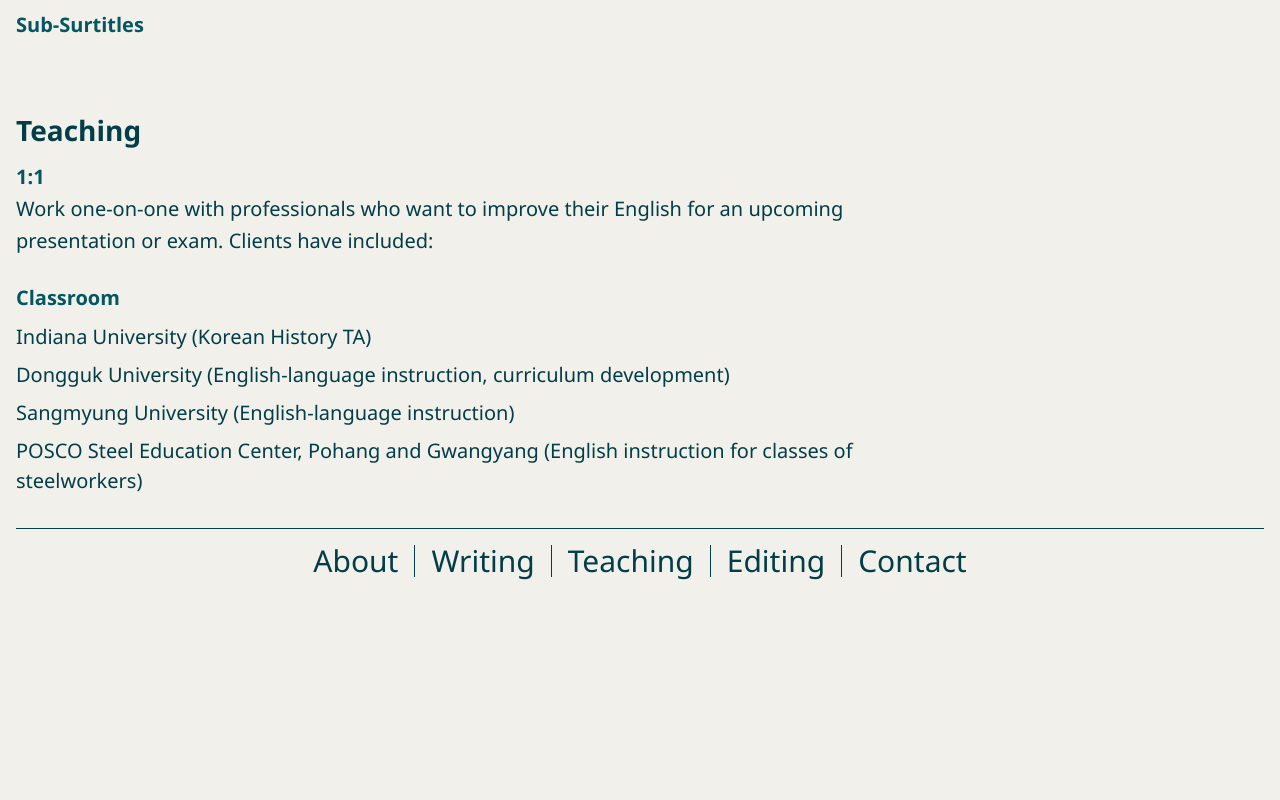
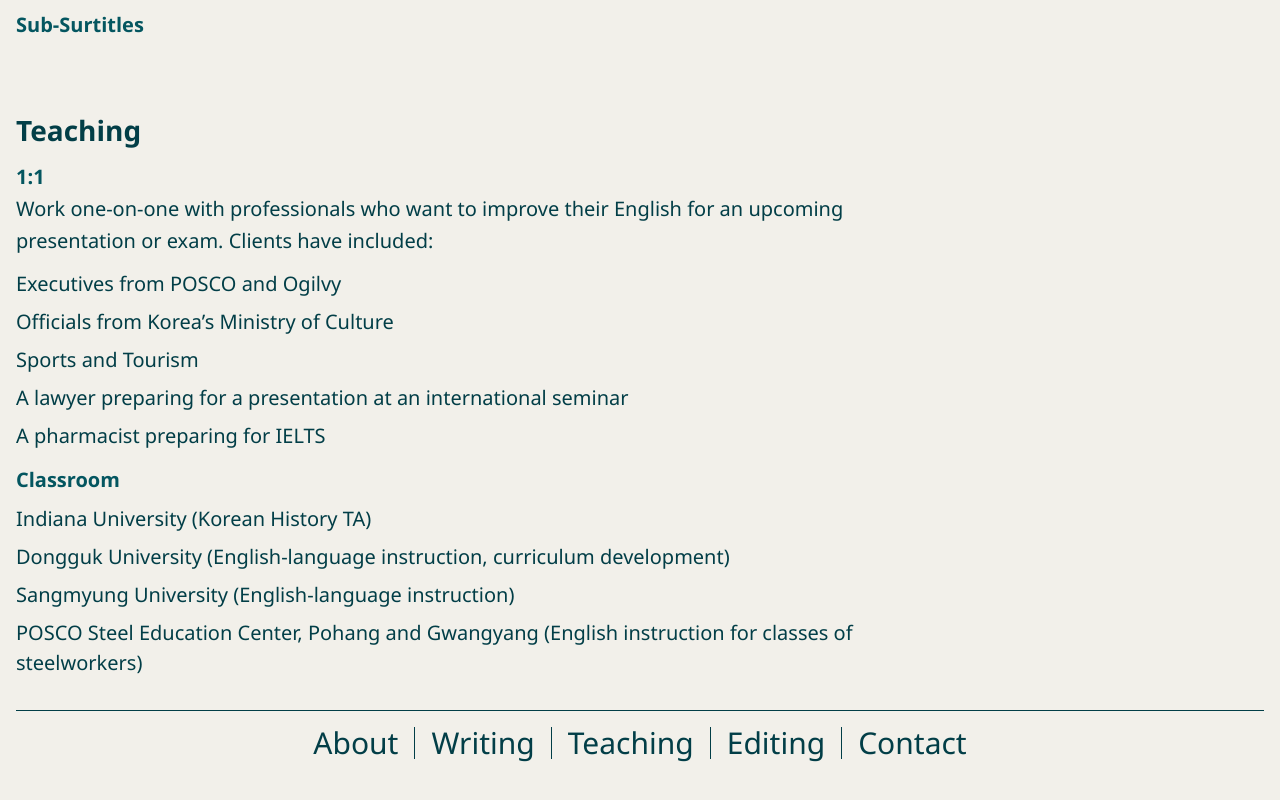
Before and after one commit to wksnders/David-Portfolio, a Vue app: page /contact-me in a window 1280 px wide. Shown: the part 1052-1852 px from the top of the page. Before the commit the page ends 1678 px from the top, so only its background shows below. Built offline with nearby package versions, Linux system fonts and the light colour scheme.

Commit message:
added oneonone tutoring

```diff
--- a/public/locales/en.yaml
+++ b/public/locales/en.yaml
@@ -45,8 +45,23 @@
 teaching.Classroom.4.textAfter: "(English instruction for classes of steelworkers)"
 
 
-Subsection.teaching.1:1: "1:1"
-Subsection.teaching.1:1.description: "Work one-on-one with professionals who want to improve their English for an upcoming presentation or exam. Clients have included:"
+Subsection.teaching.OneOnOne: "1:1"
+Subsection.teaching.OneOnOne.description: "Work one-on-one with professionals who want to improve their English for an upcoming presentation or exam. Clients have included:"
+teaching.OneOnOne.1.student: "Executives from POSCO and Ogilvy"
+teaching.OneOnOne.1.testimonialText: ""
+teaching.OneOnOne.1.testimonialLink: ""
+teaching.OneOnOne.2.student: "Officials from Korea’s Ministry of Culture"
+teaching.OneOnOne.2.testimonialText: ""
+teaching.OneOnOne.2.testimonialLink: ""
+teaching.OneOnOne.3.student: "Sports and Tourism"
+teaching.OneOnOne.3.testimonialText: ""
+teaching.OneOnOne.3.testimonialLink: ""
+teaching.OneOnOne.4.student: "A lawyer preparing for a presentation at an international seminar"
+teaching.OneOnOne.4.testimonialText: ""
+teaching.OneOnOne.4.testimonialLink: ""
+teaching.OneOnOne.5.student: "A pharmacist preparing for IELTS"
+teaching.OneOnOne.5.testimonialText: ""
+teaching.OneOnOne.5.testimonialLink: ""
 
 
 ContactFormPageTitle: "Contact Me"
--- a/src/components/templates/OneOnOneItem.vue
+++ b/src/components/templates/OneOnOneItem.vue
@@ -1,13 +1,40 @@
 <script setup>
+import { defineProps } from 'vue'
 import useLocalization from '../../composables/useLocalization'
 
-const { getTranslationRef,ready} = useLocalization()
-const headerText = getTranslationRef('brandPageTitle')
+const props = defineProps({
+  basePath: String,
+})
+
+const { getTranslationRef, ready } = useLocalization()
+
+// Pulling localized fields
+const student = getTranslationRef(`${props.basePath}.student`)
+const testimonialText = getTranslationRef(`${props.basePath}.testimonialText`)
+const testimonialLink = getTranslationRef(`${props.basePath}.testimonialLink`)
 </script>
 
 <template>
-
+  <div class="one-on-one-item">
+    <div v-if="!ready">Loading...</div>
+    <p v-else>
+      {{ student }}
+      <span v-if="testimonialText"> — "{{ testimonialText }}"</span>
+      <template v-if="testimonialLink">
+        &nbsp;<a :href="testimonialLink" target="_blank" rel="noopener noreferrer">(link)</a>
+      </template>
+    </p>
+  </div>
 </template>
 
 <style scoped>
+.one-on-one-item p {
+  margin: 0;
+  line-height: 1.5;
+}
+
+.one-on-one-item a {
+  color: var(--color-hyperlink);
+  text-decoration: underline;
+}
 </style>
--- a/src/views/HomePage.vue
+++ b/src/views/HomePage.vue
@@ -35,7 +35,7 @@
     templateType: 'teaching',
     id: 'teaching',
     subsections: [
-      { name: '1:1', itemComponent: OneOnOneItem, },
+      { name: 'OneOnOne', itemComponent: OneOnOneItem, },
       { name: 'Classroom', itemComponent: ClassroomItem, },
     ],
   },
```
